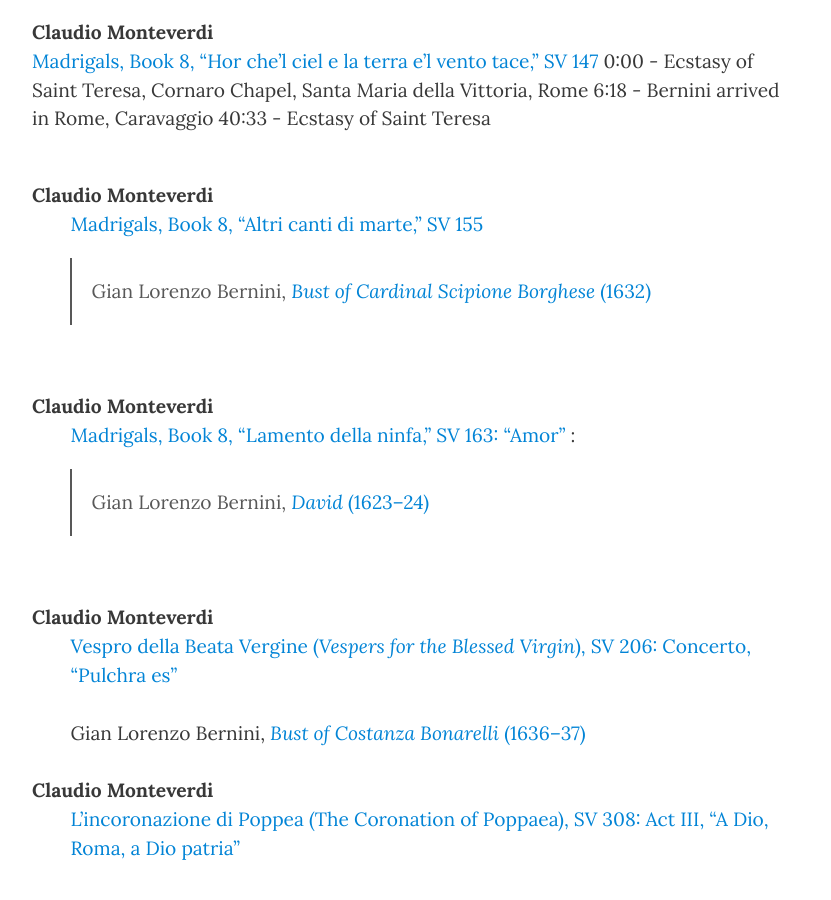
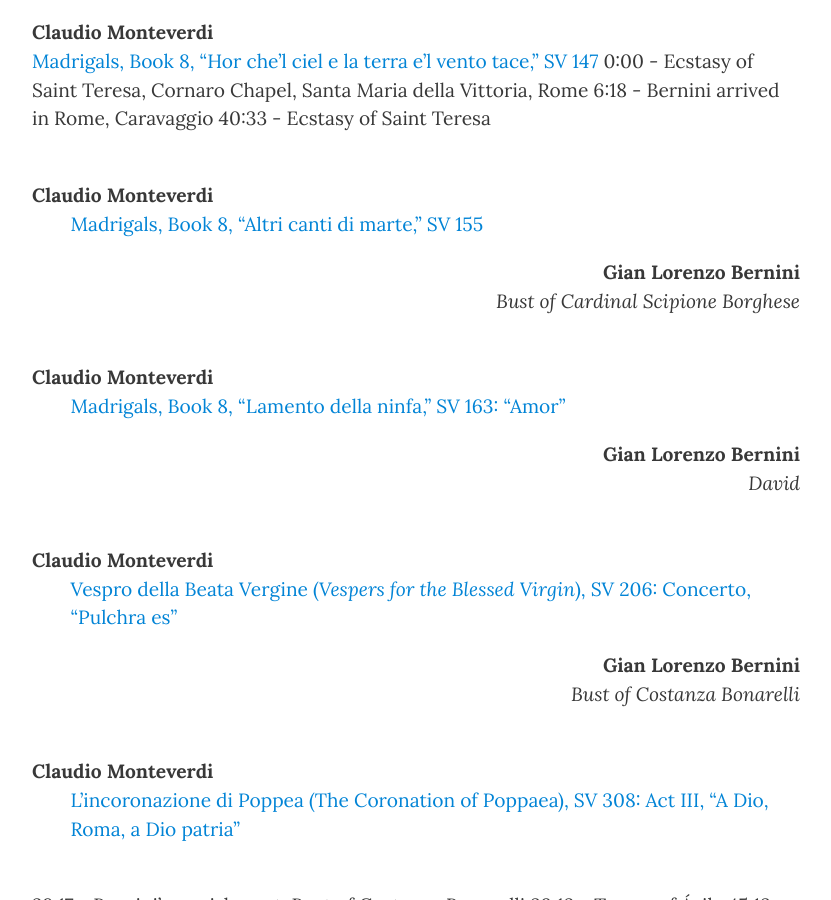
Before and after one commit to laskaux/laskaux.github.io, a Jekyll site: the page built from _posts/2020-03-25-power-of-art.md, in a window 1280 px wide and 900 px high, scrolled down 338 px. Shown: the whole window, without its empty margins (224-1055 px from the left). Built offline with Jekyll 4.4.1, drawn with Linux system fonts in a browser that asks for light colours; nearby versions of some CDN libraries.

Commit message:
right align

```diff
--- a/_posts/2020-03-25-power-of-art.md
+++ b/_posts/2020-03-25-power-of-art.md
@@ -22,31 +22,31 @@ https://www.youtube.com/watch?v=mPhWDKT2gSk)
 Claudio Monteverdi
 : [Madrigals, Book 8, "Altri canti di marte," SV 155](
 https://www.youtube.com/watch?v=1Z1tpAsA2M8)
-:
-> Gian Lorenzo Bernini, [_Bust of Cardinal Scipione Borghese_ (1632)](
-https://en.wikipedia.org/wiki/Two_Busts_of_Cardinal_Scipione_Borghese)
 
-<br />
+<p align="right">
+<b> Gian Lorenzo Bernini </b> <br />
+<em> Bust of Cardinal Scipione Borghese </em> <br /><br />
+</p>
 
 
 Claudio Monteverdi
 : [Madrigals, Book 8, "Lamento della ninfa," SV 163: "Amor"](
 https://www.youtube.com/watch?v=N3XVvUxcIY0)
-:
-> Gian Lorenzo Bernini, [_David_ (1623–24)](
-https://galleriaborghese.beniculturali.it/en/opere/david/)
 
-<br />
-
+<p align="right">
+<b> Gian Lorenzo Bernini </b> <br />
+<em> David </em> <br /><br />
+</p>
 
 
 Claudio Monteverdi
 : [Vespro della Beata Vergine (_Vespers for the Blessed Virgin_), SV 206: Concerto, "Pulchra es"](
-https://www.youtube.com/watch?v=XIsliS7oz8s) <br /> <br />
-: Gian Lorenzo Bernini, [_Bust of Costanza Bonarelli_ (1636–37)](
-https://en.wikipedia.org/wiki/Bust_of_Costanza_Bonarelli)
-<br /><br />
+https://www.youtube.com/watch?v=XIsliS7oz8s)
 
+<p align="right">
+<b> Gian Lorenzo Bernini </b> <br />
+<em> Bust of Costanza Bonarelli </em> <br /><br />
+</p>
 
 **Claudio Monteverdi**
 : [L'incoronazione di Poppea (The Coronation of Poppaea), SV 308: Act III, "A Dio, Roma, a Dio patria"](
```
Also changed, not shown: 3 other files.
